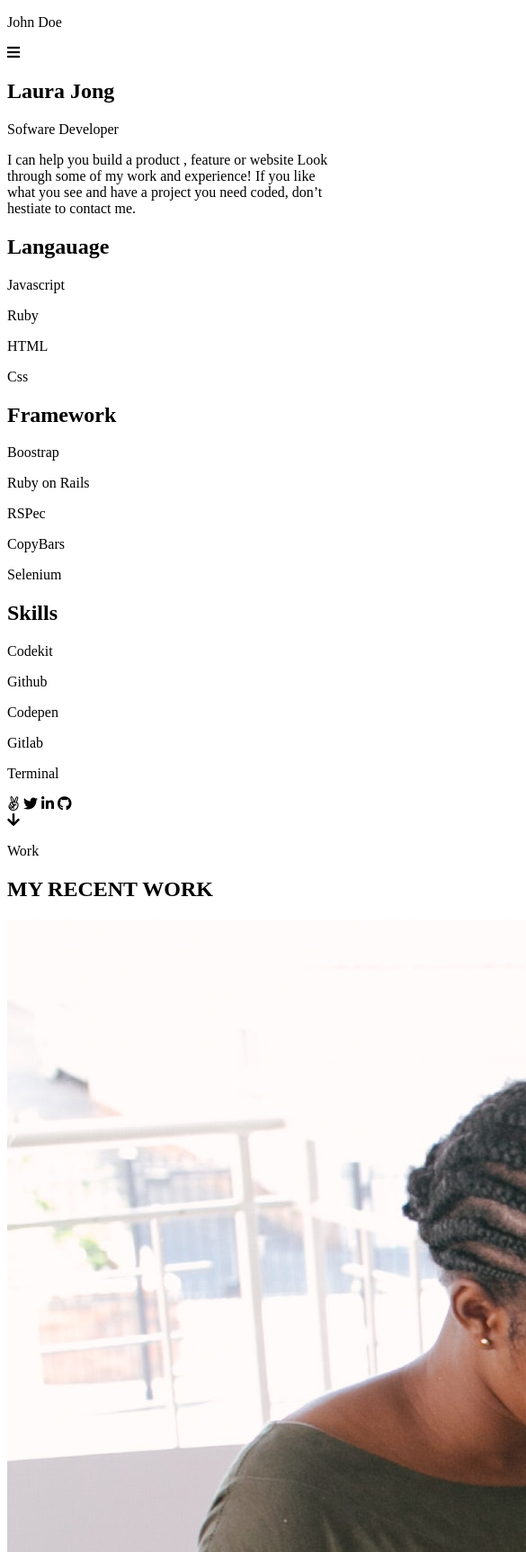
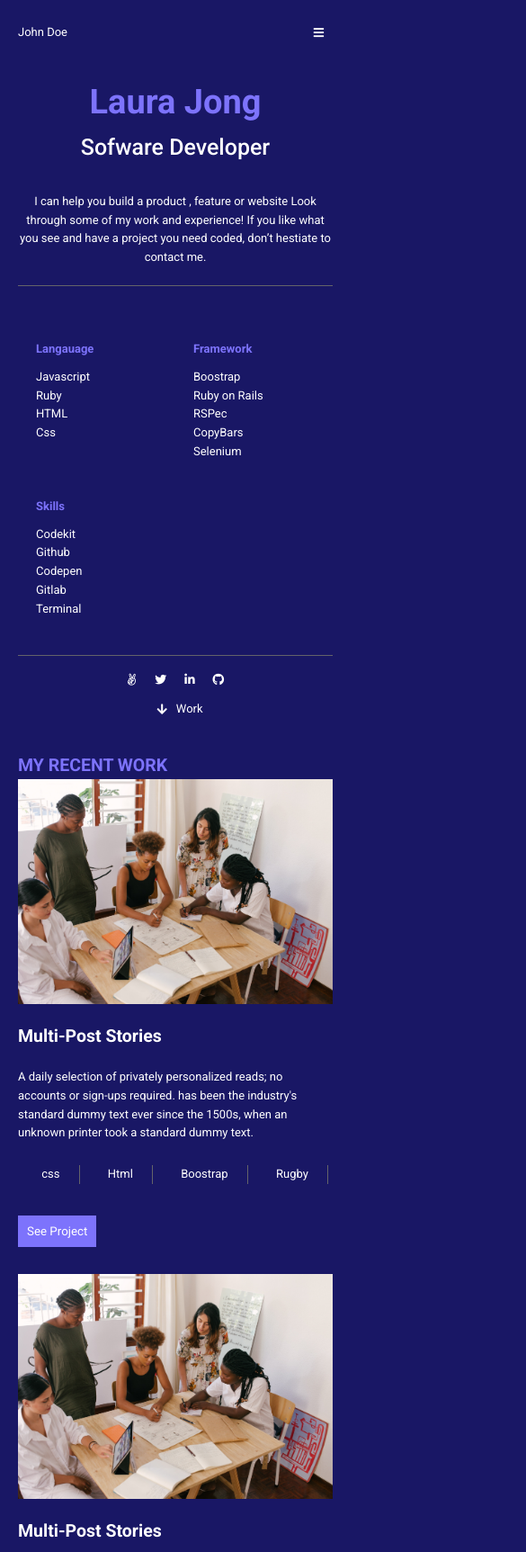
Before and after one commit to YvesGanza/Portfolio, a plain HTML site: page Index.html in a window 390 px wide. Shown: the top 1725 px of the page at 90% size, 585 px wide, since content can reach past the window. Drawn offline with Linux system fonts and the light colour scheme.

Commit message:
Styling The home page for mobile Device

```diff
--- a/Index.html
+++ b/Index.html
@@ -5,10 +5,11 @@
     <meta http-equiv="X-UA-Compatible" content="IE=edge">
     <meta name="viewport" content="width=device-width, initial-scale=1.0">
     <link rel="stylesheet" href="https://pro.fontawesome.com/releases/v5.10.0/css/all.css" integrity="sha384-AYmEC3Yw5cVb3ZcuHtOA93w35dYTsvhLPVnYs9eStHfGJvOvKxVfELGroGkvsg+p" crossorigin="anonymous"/>
+    <link rel="stylesheet" href="/css/Main.css">
     <title>Profolio | Home</title>
 </head>
 <body>
-    <main>
+    <main class="Main_Container">
         <nav>
             <p>John Doe</p>
             <i class="fas fa-bars"></i>
@@ -63,10 +64,10 @@
         <section class="Social_Icon">
 
             <div class="Social_List">
-                <i class="fab fa-angellist"></i>
-                <i class="fab fa-twitter"></i>
-                <i class="fab fa-linkedin-in"></i>
-                <i class="fab fa-github"></i>
+                <a href=""><i class="fab fa-angellist"></i></a>
+                <a href=""><i class="fab fa-twitter"></i></a>
+                <a href=""><i class="fab fa-linkedin-in"></i></a>
+                <a href=""> <i class="fab fa-github"></i></a>
             </div>
             <div class="MoreSocial">
                 <i class="fas fa-arrow-down"></i>
@@ -153,12 +154,12 @@
         <section class="Contact_Main">
             <h2>CONTACT US</h2>
             <div class="Contact_Message">
-                <h2>Let's Chat !</h2>
+                <h2 class="Let_Chart">Let's Chat !</h2>
                 <p>If you have an application you are interested in developing, a feature that you need built or a project that needs coding. I’d love to help with it </p>
             </div>
         </section>
-
-        <form action="" method="post">
+        <section class="Contact_Main">
+            <form action="" method="post" >
                 <div class="Form_TextBox_Top">
                     <input type="text" name="" id="" placeholder="First Name">
                     <input type="text" name="" id="" placeholder="Last Name">
@@ -172,13 +173,15 @@
                 </div>
 
             </form>
+        </section>
+
 
         <footer>
             <div class="Footer_Social_Icon">
-                <i class="fab fa-angellist"></i>
-                <i class="fab fa-twitter"></i>
-                <i class="fab fa-linkedin-in"></i>
-                <i class="fab fa-github"></i>
+                <a href=""><i class="fab fa-angellist"></i></a>
+                <a href=""><i class="fab fa-twitter"></i></a>
+                <a href=""><i class="fab fa-linkedin-in"></i></a>
+                <a href=""> <i class="fab fa-github"></i></a>
             </div>
             <div class="Footer_Emails">
                 <p>emailhere@email.com</p>
--- /dev/null
+++ b/css/Main.css
@@ -0,0 +1,217 @@
+@import url('https://fonts.googleapis.com/css2?family=Roboto:wght@300;400;500;700&display=swap');
+
+/* Customer Property and Main Set up ---------------------------*/
+:root{
+    --main-bg-color:#191765;
+    --second-color:white;
+    --main-heading-color: #7D73FC;
+    --enable-button:#7D73FC;
+    --disable-button:#2A2B33;
+    --pressed-button:#5E42D7;
+    --hover-button:#7D73FC;
+
+}
+
+*{
+    margin: 0;
+    padding: 0;
+    box-sizing: border-box;
+}
+body{
+    font-family: 'Roboto', sans-serif;
+    line-height: 1.6;
+    font-size: 13px;
+    min-height: 100vh;
+    background-color: var(--main-bg-color);
+    color: var(--second-color);
+}
+.Main_Container{
+    max-width: 1100px;
+    margin: 0 auto;
+    overflow: auto;
+    padding: 20px;
+}
+img{
+    display: block;
+    object-fit: cover;
+    width: 100%;
+}
+button{
+    font-family: 'Roboto', sans-serif;
+    outline: none;
+    border: none;
+    cursor: pointer;
+    background-color: var(--enable-button);
+    color: var(--second-color);
+    padding: 10px;
+}
+button:hover{
+    background-color: var(--hover-button);
+    box-shadow: 0 3px 10px rgba(0, 0, 0, 0.2);
+}
+button:active{
+    background-color: var(--main-bg-color);
+}
+input, textarea{
+    font-family: 'Roboto', sans-serif;
+    outline: none;
+    font-size: 12px;
+}
+h1, h2,h3,h4{
+    color: var(--main-heading-color);
+}
+a{
+    text-decoration: none;
+    color: var(--second-color);
+}
+/*  General Mobile Size Set up---------------------------*/
+nav{
+    display: flex;
+    justify-content: space-between;
+    align-items: center;
+}
+nav i{
+    padding: 10px;
+}
+.Home_Banner{
+    display: flex;
+    flex-direction: column;
+    justify-content: center;
+    text-align: center;
+}
+.Home_Title {
+    margin: 30px 0px;
+}
+.Home_Title h1{
+    font-size: 38px;
+}
+.Home_Title p{
+    font-size: 25px;
+    font-weight: 500;
+}
+.Home_Text{
+    border-bottom: 1px solid #646369;
+    padding-bottom: 20px;
+}
+/*  Skills Sections ---------------------------*/
+.Skills_Main{
+    display: flex;
+    flex-wrap: wrap;
+    margin-top: 40px;
+    border-bottom: 1px solid #646369;
+    padding-bottom: 20px;
+}
+.Skills_Box{
+    margin: 20px;
+    flex: 1 1 30%;
+}
+.Skills_Box h2{
+    font-weight: 300px;
+    font-size: 13px;
+}
+.Skills_Titles{
+    margin-bottom: 10px;
+}
+/*  Social Sections ---------------------------*/
+.Social_Icon{
+    display: flex;
+    flex-direction: column;
+   align-items: center;
+   margin-top: 10px;
+}
+.Social_List{
+    display: flex;
+}
+.Social_List i{
+    margin: 10px;
+}
+.MoreSocial{
+    display: flex;
+    justify-content: center;
+    align-items: center;
+}
+.MoreSocial i{
+    display: flex;
+    margin:10px ;
+}
+
+/*  Recent work Sections ---------------------------*/
+.Recent_Work{
+    margin: 30px 0px;
+}
+.Image_Box{
+    position: relative;
+    overflow: hidden;
+}
+.Post_Box{
+    margin-top: 20px;
+}
+.Post_Box h2{
+    color: var(--second-color);
+    margin-bottom: 20px;
+    text-align: justify;
+}
+.Post_Box p{
+    margin-bottom: 20px;
+}
+.Link_Box{
+    display: flex;
+    align-items: center;
+    justify-content: center;
+    text-align: center;
+    margin-bottom: 20px;
+}
+.Link_Box p{
+    margin: 5px;
+    border-right: 1px solid #646369;
+    flex-grow: 1;
+}
+.Btn_Box{
+    margin: 30px 0px;
+}
+/*  Contact  Sections ---------------------------*/
+.Contact_Main{
+    margin: 30px 0px;
+}
+.Contact_Main .Let_Chart{
+    display: none;
+}
+.Contact_Main h2{
+    text-align: center;
+    margin: 20px 0px;
+}
+.Contact_Message{
+    text-align: center;
+}
+
+/* Forms Sections ------------------------------*/
+.Form_TextBox_Top{
+    display: flex;
+    flex-direction: column;
+}
+.Form_TextBox_Middle{
+    display: flex;
+    flex-direction: column;
+}
+.Form_TextBox_Top input, .Form_TextBox_Middle input, .Form_TextBox_Middle textarea{
+    margin: 6px 0px;
+    padding: 8px;
+
+}
+.Form_ButtonBox{
+    display: flex;
+    justify-content: center;
+    margin: 30px 0px;
+}
+.Footer_Social_Icon{
+    display: flex;
+    justify-content: center;
+    align-items: center;
+    text-align: center;
+}
+.Footer_Social_Icon i{
+    margin: 0px 20px;
+}
+.Footer_Emails{
+    text-align: center;
+}
```
Also changed, not shown: Image/Mobile_Design.jpg (added), README.md. Lines whose indentation alone changed are shown as unchanged.
